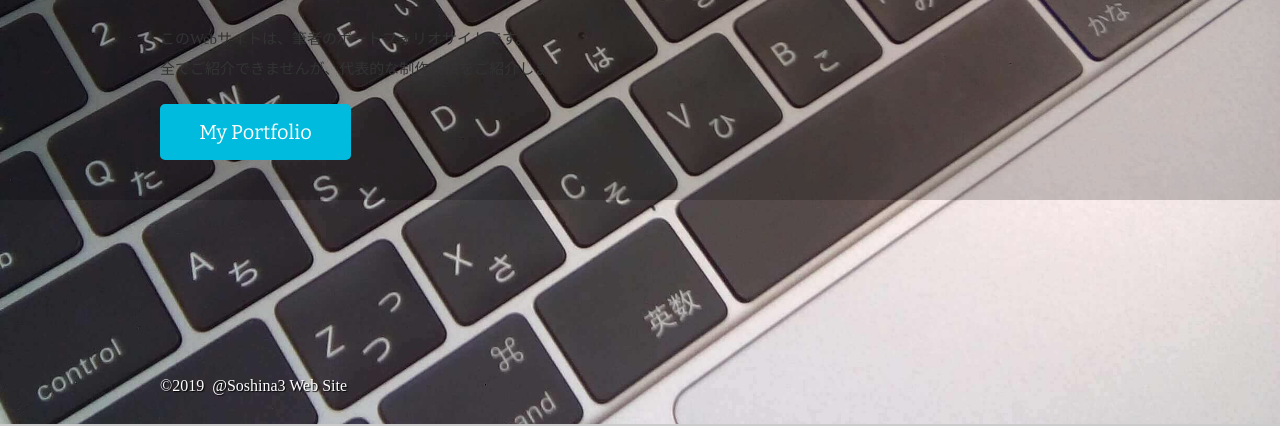
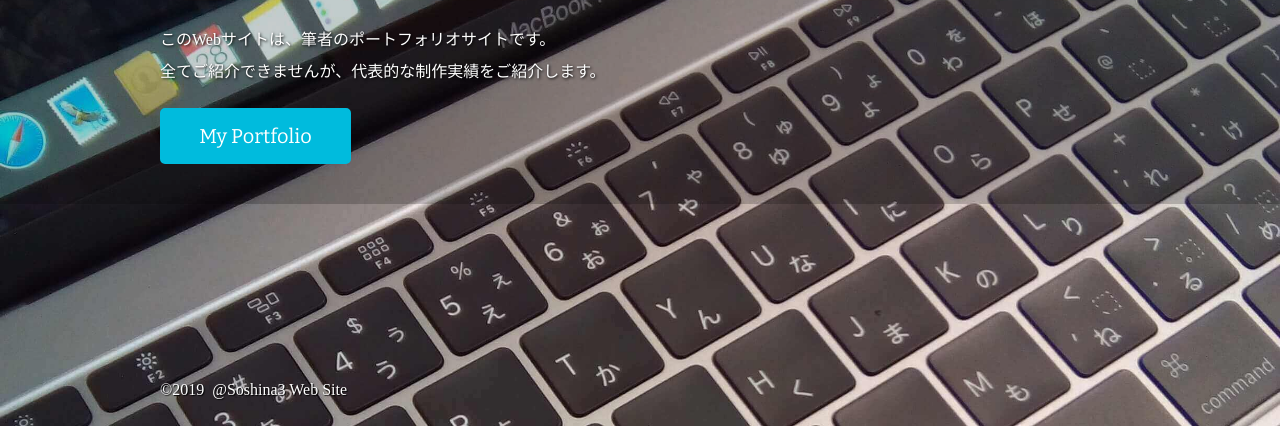
Before and after one commit to KeiichiHoshina/soshina3, a plain HTML site: page index.html in a window 1280 px wide. Shown: the part 376-802 px from the top of the page. Drawn offline with nearby package versions, Linux system fonts and the light colour scheme.

Commit message:
SCSS修正（PCのみ）

```diff
--- a/common/css/style.scss
+++ b/common/css/style.scss
@@ -296,7 +296,7 @@ footer {
 		}
 
 		p {
-			.catch {
+			&.catch {
 				font-size: 16px;
 				color: $white;
 				text-shadow: 1px 1px 3px #000;
```
Also changed, not shown: common/css/style.css, 1 other file.
